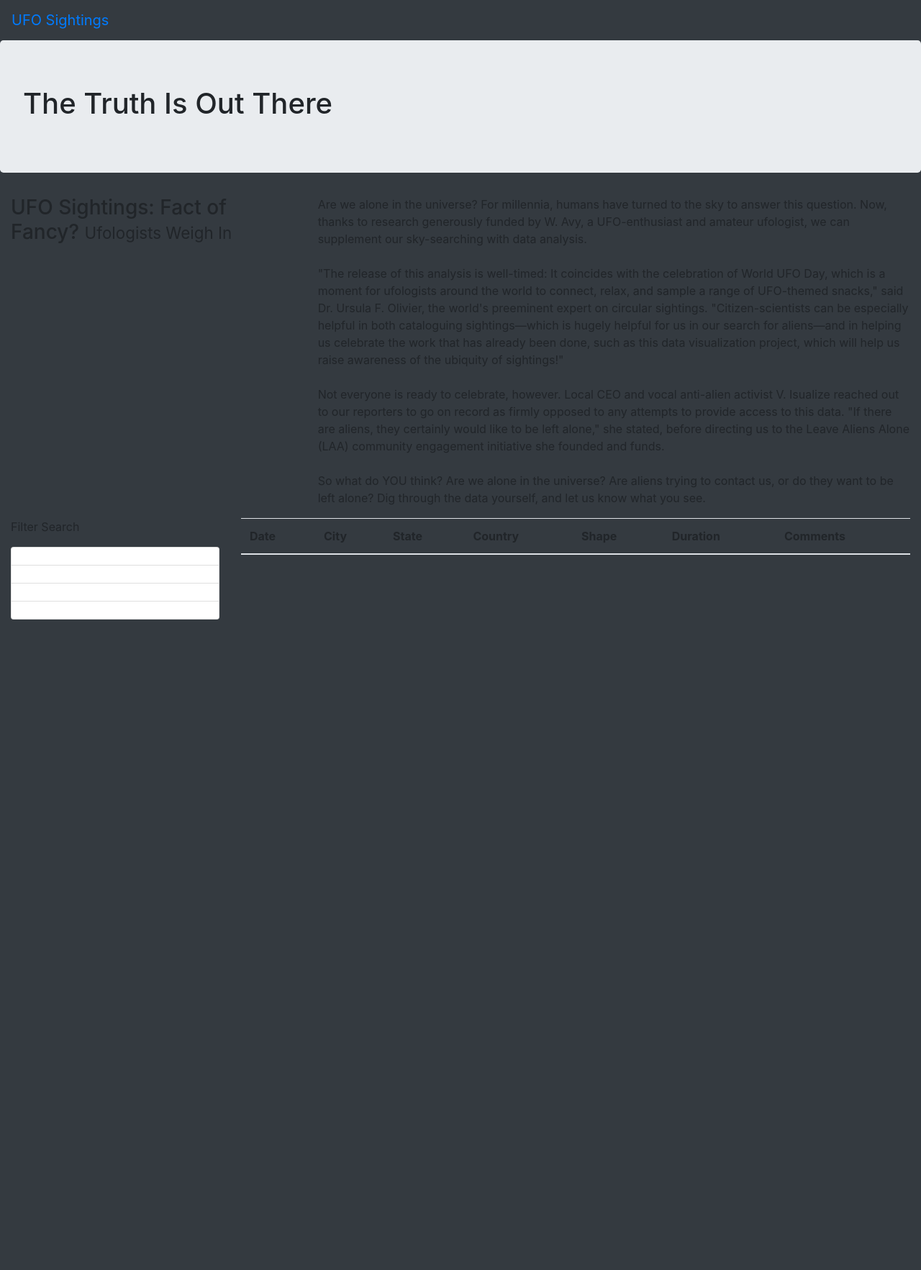
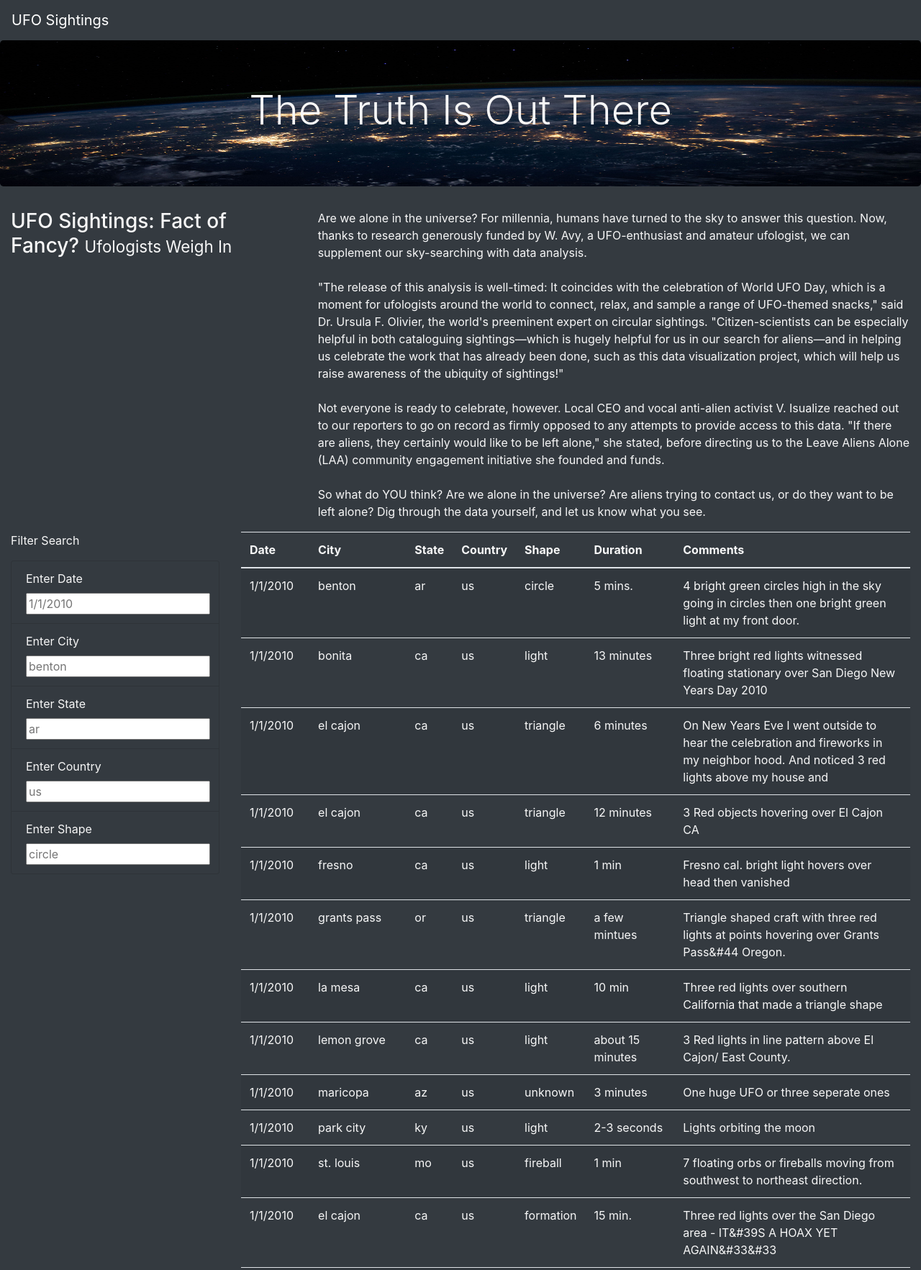
Before and after one commit to tcjurgens/UFOs, a plain HTML site: page index.html in a window 1280 px wide. Shown: the top 1765 px of the page at 72% size. Before the commit the page ends 861 px from the top, so only its background shows below. Drawn offline with nearby package versions, Linux system fonts and the light colour scheme; files whose address does not match are found by name.

Commit message:
troubleshooting challenge

```diff
--- a/index.html
+++ b/index.html
@@ -17,12 +17,12 @@
     <body class="bg-dark">
         <div class="wrapper">
             <!--NavBar-->
-            <nav class="navbar navbar-expand-lg">
+            <nav class="navbar navbar-dark bg-dark navbar-expand-lg">
                 <a class="navbar-brand" href="index.html">UFO Sightings</a>
             </nav>
             <!--Jumbotron-->
             <div class="jumbotron">
-                <h1>The Truth Is Out There</h1>
+                <h1 class="display-4">The Truth Is Out There</h1>
             </div>
             <!--Title and Paragraph-->
             <div class="container-fluid">
@@ -47,17 +47,25 @@
                             <form class="bg-dark">
                                 <p>Filter Search</p>
                                 <ul class="list-group">
-                                    <li class="list-group-item">
-
+                                    <li class="list-group-item bg-dark">
+                                        <label for="date">Enter Date</label>
+                                        <input type="text" placeholder="1/1/2010" id="datetime" />
                                     </li>
-                                    <li class="list-group-item">
-
+                                    <li class="list-group-item bg-dark">
+                                        <label for="city">Enter City</label>
+                                        <input type="text" placeholder="benton" id="city" />
                                     </li>
-                                    <li class="list-group-item">
-
+                                    <li class="list-group-item bg-dark">
+                                        <label for="state">Enter State</label>
+                                        <input type="text" placeholder="ar" id="state" />
                                     </li>
-                                    <li class="list-group-item">
-
+                                    <li class="list-group-item bg-dark">
+                                        <label for="country">Enter Country</label>
+                                        <input type="text" placeholder="us" id="country" />
+                                    </li>
+                                    <li class="list-group-item bg-dark">
+                                        <label for="shape">Enter Shape</label>
+                                        <input type="text" placeholder="circle" id="shape" />
                                     </li>
 
                                 </ul>
@@ -84,5 +92,8 @@
                 </div>
               </div>
         </div>
+        <script src="https://cdnjs.cloudflare.com/ajax/libs/d3/4.11.0/d3.js"></script>
+        <script src="static/js/data.js"></script>
+        <script src="static/js/app.js"></script>
     </body>
 </html>
--- a/static/css/style.css
+++ b/static/css/style.css
@@ -0,0 +1,9 @@
+body {
+
+    color:#f7f7f7;
+}
+.jumbotron {
+    background-image: url("/Users/tcjurgens/Documents/Data Analytics/wk_11/UFOs/static/images/nasa.jpg");
+    background-size: 100% 100%;
+    text-align: center;
+  }
--- a/static/js/app.js
+++ b/static/js/app.js
@@ -1,39 +1,76 @@
-// import the data from data.js
+// from data.js
 const tableData = data;
 
-// Reference the HTML table using d3
-var tbody = d3.select("tbody");     // look for <tbody> tags in html
+// get table references
+var tbody = d3.select("tbody");
+
+function buildTable(data) {
+  // First, clear out any existing data
+  tbody.html("");
+
+  // Next, loop through each object in the data
+  // and append a row and cells for each value in the row
+  data.forEach((dataRow) => {
+    // Append a row to the table body
+    let row = tbody.append("tr");
+
+    // Loop through each field in the dataRow and add
+    // each value as a table cell (td)
+    Object.values(dataRow).forEach((val) => {
+      let cell = row.append("td");
+      cell.text(val);
+    });
+  });
+}
+
+// 1. Create a variable to keep track of all the filters as an object.
+var filters = {};
+
+// 3. Use this function to update the filters.
+function updateFilters() {
+
+    // 4a. Save the element that was changed as a variable.
+    let changedElement = d3.select(this);
+    // 4b. Save the value that was changed as a variable.
+    let elementValue = changedElement.property("value");
+    //console.log(elementValue);
+    // 4c. Save the id of the filter that was changed as a variable.
+    let filterId = changedElement.attr("id");
+    //console.log(filterId);
+
+    // 5. If a filter value was entered then add that filterId and value
+    // to the filters list. Otherwise, clear that filter from the filters object.
+    if (elementValue) {
+        filters[filterId] = elementValue;
+    }
+    else {
+        delete filters[filterId]
+    }
+
+    // 6. Call function to apply all filters and rebuild the table
+    filterTable();
+
+  }
+
+  // 7. Use this function to filter the table when data is entered.
+  function filterTable() {
+
+    // 8. Set the filtered data to the tableData.
+    let filteredData = tableData;
+
+    // 9. Loop through all of the filters and keep any data that
+    // matches the filter values
+    if (changedElement) {
+        filteredData = filteredData.filter(row => row.filterId === changedElement);
+    };
 
 
-function buildTable(data) {
-    tbody.html("");   // tells js to use an empty string when creating the table
+    // 10. Finally, rebuild the table using the filtered data
+    buildTable(filteredData);
+  }
 
-    // loop through each object in the data and append a row and cells for each val
-    data.forEach((dataRow) => { // forEach works only for arrays,// can also be comb. w arrow funcs
-        // variable that will append a row to the table body
-        let row = tbody.append("tr");
+  // 2. Attach an event to listen for changes to each filter
+d3.selectAll("input").on("change", updateFilters);
 
-        // Loop through each field in the dataRow and add each value as a table cell (td)
-        Object.values(dataRow).forEach((val) => {    // val argument holds all info in sighting
-            let cell = row.append("td");
-            cell.text(val);
-            }
-        );
-    });
-
-}
-// filter data
-function handleClick() {
-    // grabs datetime val from the filter
-    let date = d3.select("#datetime").property("value");
-    let filteredData = tableData;
-    // filter datausing the date selected
-    if (date) {
-        filteredData = filteredData.filter(row => row.datetime === date);
-    };
-    // builds table using the filtered data
-    buildTable(filteredData);
-};
-
-d3.selectAll("#filter-btn").on("click", handleClick);   // selector string contains the id for the html tag
-buildTable(tableData)
+  // Build the table when the page loads
+buildTable(tableData);
```
Also changed, not shown: static/js/app_1.js (added, +39 -0 lines), static/images/nasa.jpg (added), 1 other file.
